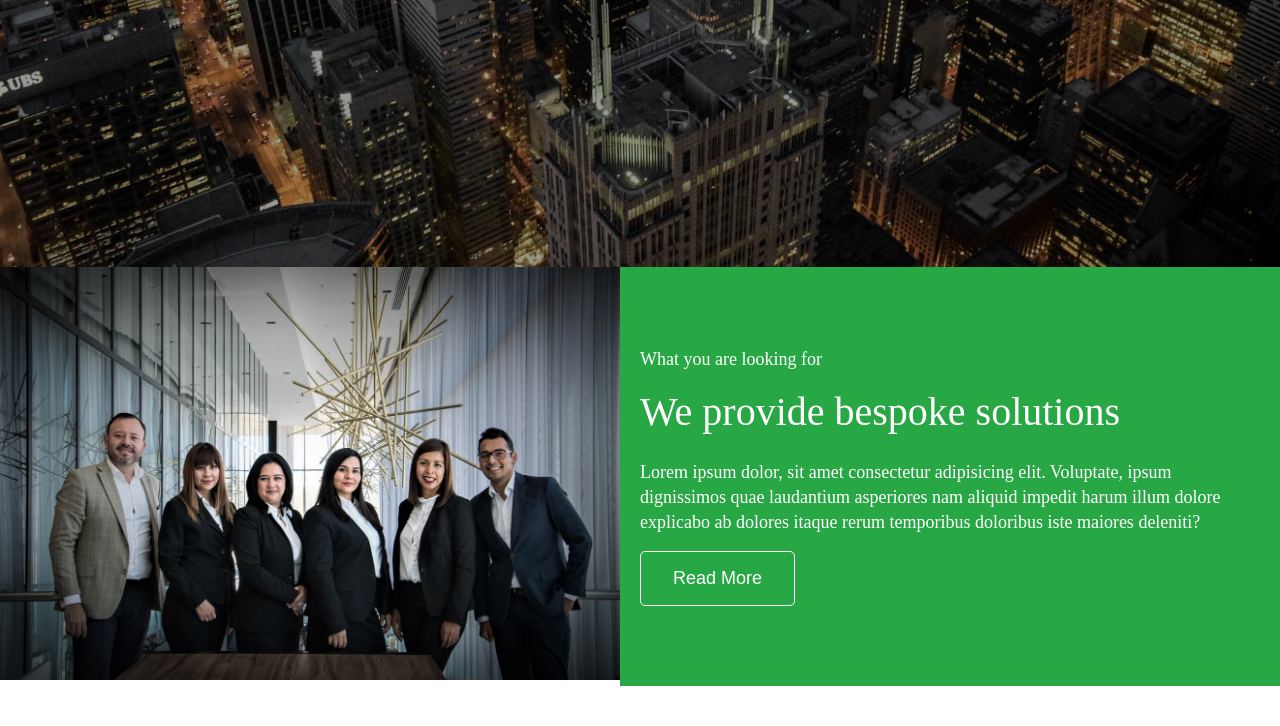
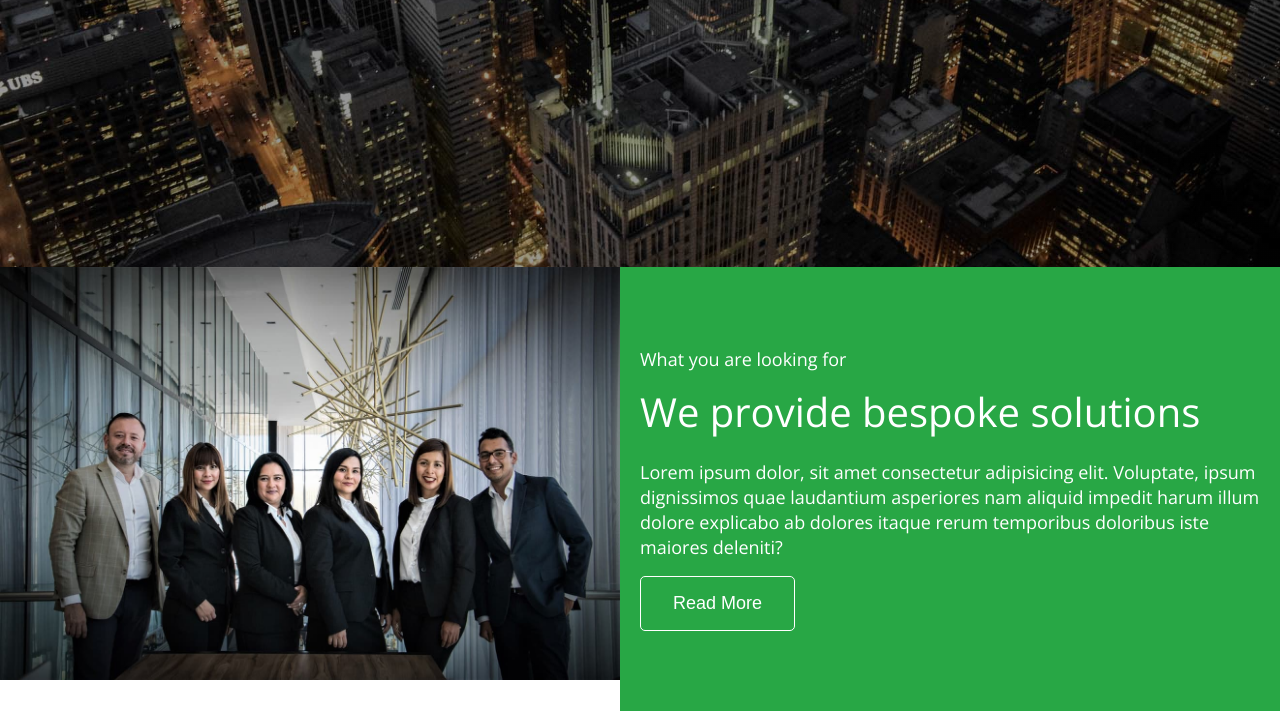
Before and after one commit to Bohdana-Halenko/SoftServe_23g, a plain HTML site: page index.html in a window 1280 px wide. Shown: the part 495-1221 px from the top of the page. Drawn offline with nearby package versions, Linux system fonts and the light colour scheme.

Commit message:
added font

```diff
--- a/css/base.css
+++ b/css/base.css
@@ -1,5 +1,5 @@
 body {
-    /* font-family: $primary-text, sans-serif; */
+    font-family: 'Open Sans', sans-serif;
     font-size: 18px;
     font-weight: 400;
     line-height: 24px;
--- a/index.html
+++ b/index.html
@@ -6,6 +6,9 @@
     <meta name="viewport" content="width=device-width, initial-scale=1.0">
     <title>SoftServe</title>
     <link rel="icon" type="image/x-icon" href="img/favicon.png">
+    <link rel="preconnect" href="https://fonts.googleapis.com">
+    <link rel="preconnect" href="https://fonts.gstatic.com" crossorigin>
+    <link href="https://fonts.googleapis.com/css2?family=Open+Sans:wght@400;600&display=swap" rel="stylesheet">
     <link rel="stylesheet" href="css/index.css">
 </head>
 <body>
```
